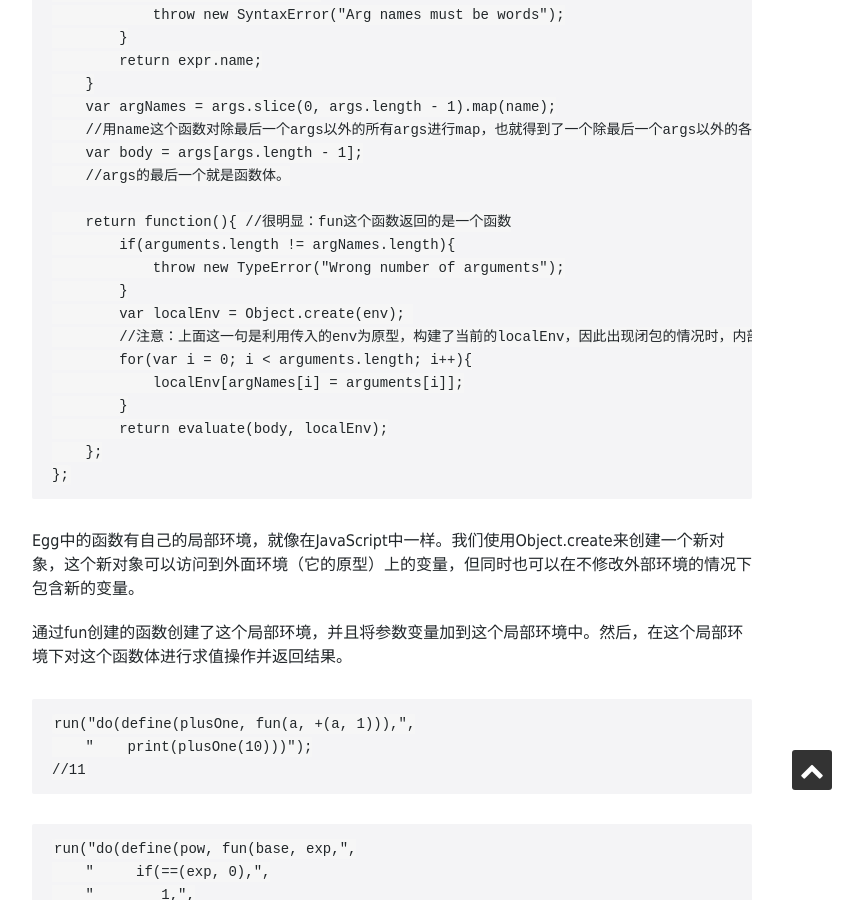
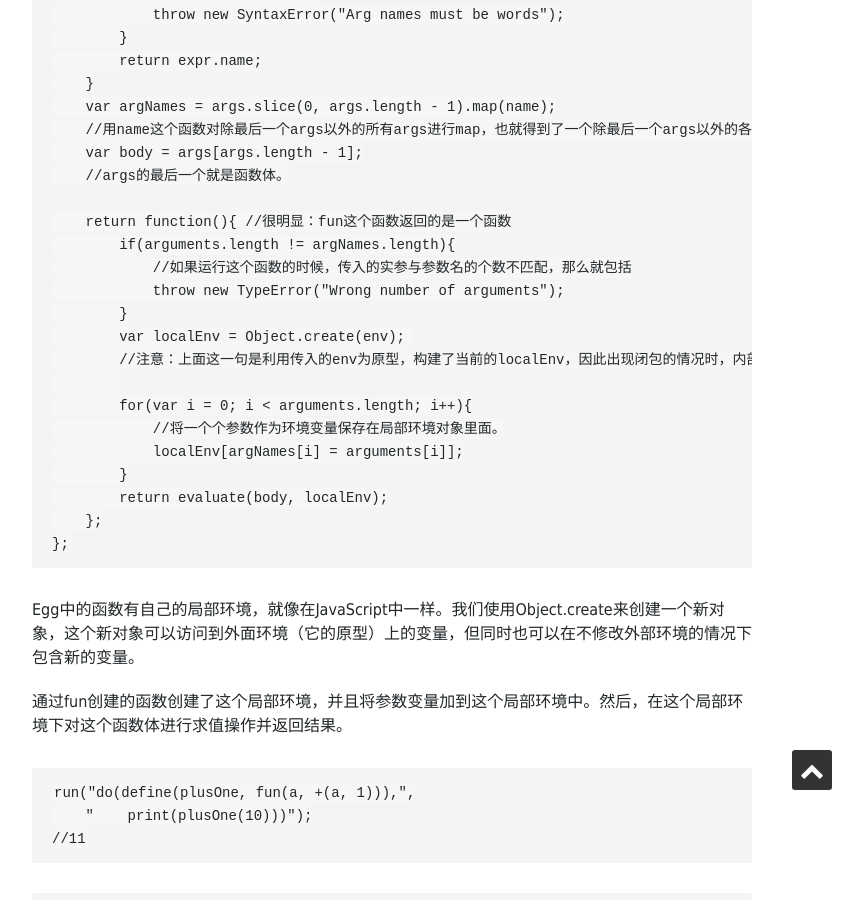
Before and after one commit to fantaghiro/fantaghiro.github.io, a Jekyll site: the page built from _posts/2016-05-20-make-your-own-language.markdown, in a window 1280 px wide and 900 px high, scrolled down 9553 px. Shown: the whole window, without its empty margins (248-1111 px from the left). Built offline with Jekyll 4.4.1, drawn with Linux system fonts in a browser that asks for light colours; nearby versions of some CDN libraries; some web fonts are replaced.

Commit message:
Update 2016-05-20-make-your-own-language.markdown

```diff
--- a/_posts/2016-05-20-make-your-own-language.markdown
+++ b/_posts/2016-05-20-make-your-own-language.markdown
@@ -373,11 +373,14 @@ specialForms["fun"] = function(args, env){
 
     return function(){ //很明显：fun这个函数返回的是一个函数
         if(arguments.length != argNames.length){
+            //如果运行这个函数的时候，传入的实参与参数名的个数不匹配，那么就包括
             throw new TypeError("Wrong number of arguments");
         }
         var localEnv = Object.create(env);
         //注意：上面这一句是利用传入的env为原型，构建了当前的localEnv，因此出现闭包的情况时，内部的局部环境变量localEnv仍然是可以访问到外部的环境变量env的。
+
         for(var i = 0; i < arguments.length; i++){
+            //将一个个参数作为环境变量保存在局部环境对象里面。
             localEnv[argNames[i] = arguments[i]];
         }
         return evaluate(body, localEnv);
```
